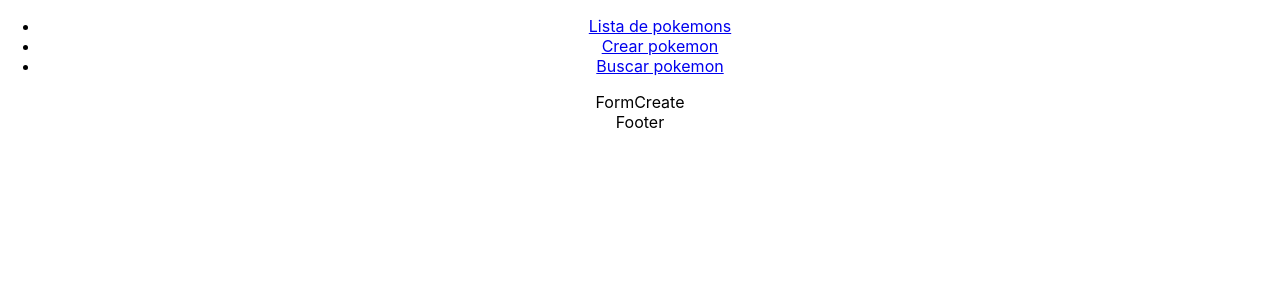
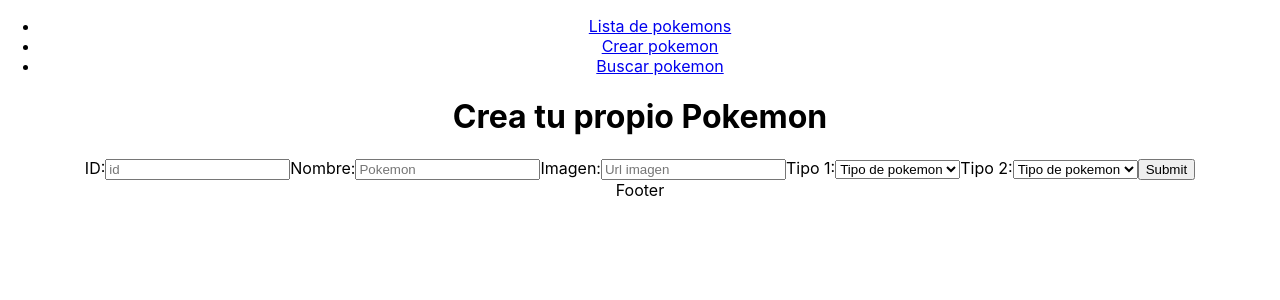
Before and after one commit to Saralopezlovon/PokeApp, a React (Create React App) app: page /new in a window 1280 px wide. Shown: the top 300 px of the page. Built offline with nearby package versions, Linux system fonts and the light colour scheme.

Commit message:
Add form create

```diff
--- a/package.json
+++ b/package.json
@@ -9,7 +9,7 @@
     "axios": "^0.24.0",
     "react": "^17.0.2",
     "react-dom": "^17.0.2",
-    "react-hook-form": "^7.22.2",
+    "react-hook-form": "^7.22.3",
     "react-router-dom": "^6.2.1",
     "react-scripts": "5.0.0",
     "use-debounce": "^7.0.1",
--- a/src/App.js
+++ b/src/App.js
@@ -11,13 +11,18 @@
 
 function App(props) {
 
-  const [input, setInput] = useState("prueba"); //Estado inicial del input
+  const [input, setInput] = useState(""); //Estado inicial del input pokemon
   const [pokemon, setPokemon] = useState([]); //Estado inicial de los pokemon
   const [debouncedText] = useDebounce(input, 2000);
 
   //Función parametrizada por el valor del input de Form y cambiar estado
   const setInfo = (pokemonSearched) =>{
     setInput({pokemonSearched})
+  }
+
+  //Función parametrizada por el valor del input del formulario de creación cambie el estado
+  const createPokemon = (data) =>{
+    setPokemon([...pokemon, data])
   }
 
   //Fetch con axios para obtener los datos del pokemon buscado y añadirlo al estado
@@ -32,8 +37,6 @@
       try{
 
         const resp = await axios.get(`https://pokeapi.co/api/v2/pokemon/${pokemonName.toLowerCase()}`)
-
-
 
         const pokemonData = {
           name: resp.data.species.name,
@@ -55,7 +58,9 @@
 
   const dataP ={
     pokemon,
-    setInfo
+    setInfo,
+    createPokemon
+
   }
 
   return (
--- a/src/components/FormCreate/FormCreate.jsx
+++ b/src/components/FormCreate/FormCreate.jsx
@@ -1,7 +1,91 @@
-import React from "react";
+import React, { useContext } from "react";
+import { useForm } from "react-hook-form";
+import { pokeContext} from '../../context/pokeContext'
 
 const FormCreate = () => {
-  return <div>FormCreate</div>;
+
+  const { register, handleSubmit } = useForm();
+
+  const {createPokemon} = useContext(pokeContext)
+
+  const onSubmit = (data)=>{
+    createPokemon(data)
+  }
+
+  return (<div>
+
+    <h1>Crea tu propio Pokemon</h1>
+
+    <form onSubmit={handleSubmit(onSubmit)}>
+      <label htmlFor="id">ID:
+      <input type="number" placeholder="id" required {...register("id")} />
+      </label>
+
+      <label htmlFor="name">Nombre:
+      <input type="text" placeholder="Pokemon" required {...register("name")}/>
+      </label>
+
+      <label htmlFor="image">Imagen:
+      <input type="text" placeholder="Url imagen" required {...register("image")}/>
+      </label>
+
+      <label htmlFor="type1">Tipo 1:
+      <select name="type1" value="" required {...register("type1")} >
+        <option value="" disabled hidden>Tipo de pokemon</option>
+        <option value="Bug">Bug</option>
+        <option value="Dark">Dark</option>
+        <option value="Dragon">Dragon</option>
+        <option value="Electric">Electric</option>
+        <option value="Fairy">Fairy</option>
+        <option value="Fighting">Fighting</option>
+        <option value="Fire">Fire</option>
+        <option value="Flying">Flying</option>
+        <option value="Ghost">Ghost</option>
+        <option value="Grass">Grass</option>
+        <option value="Ground">Ground</option>
+        <option value="Ice">Ice</option>
+        <option value="Normal">Normal</option>
+        <option value="Poison">Poison</option>
+        <option value="Psychic">Psychic</option>
+        <option value="Rock">Rock</option>
+        <option value="Steel">Steel</option>
+        <option value="Water">Water</option>
+      </select>
+      </label>
+
+      <label htmlFor="type2">Tipo 2:
+      <select name="type2" value="" required {...register("type2")} >
+        <option value="" disabled hidden>Tipo de pokemon</option>
+        <option value="Bug">Bug</option>
+        <option value="Dark">Dark</option>
+        <option value="Dragon">Dragon</option>
+        <option value="Electric">Electric</option>
+        <option value="Fairy">Fairy</option>
+        <option value="Fighting">Fighting</option>
+        <option value="Fire">Fire</option>
+        <option value="Flying">Flying</option>
+        <option value="Ghost">Ghost</option>
+        <option value="Grass">Grass</option>
+        <option value="Ground">Ground</option>
+        <option value="Ice">Ice</option>
+        <option value="Normal">Normal</option>
+        <option value="Poison">Poison</option>
+        <option value="Psychic">Psychic</option>
+        <option value="Rock">Rock</option>
+        <option value="Steel">Steel</option>
+        <option value="Water">Water</option>
+
+      </select>
+      </label>
+
+      <input type="submit" />
+
+
+    </form>
+
+
+
+  </div>);
 };
 
 export default FormCreate;
```
Also changed, not shown: 1 other file (tests, documents, lock files or other folders).
